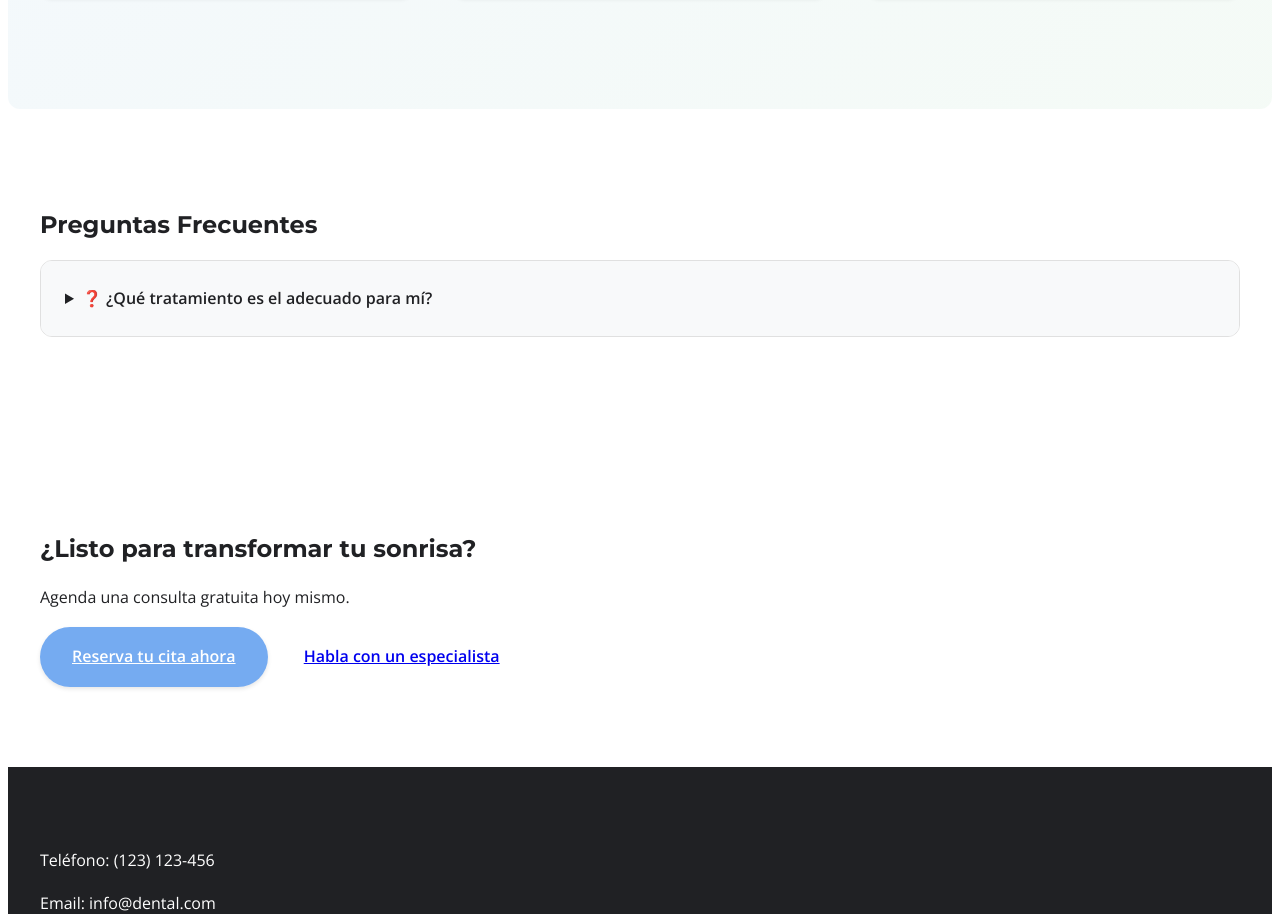
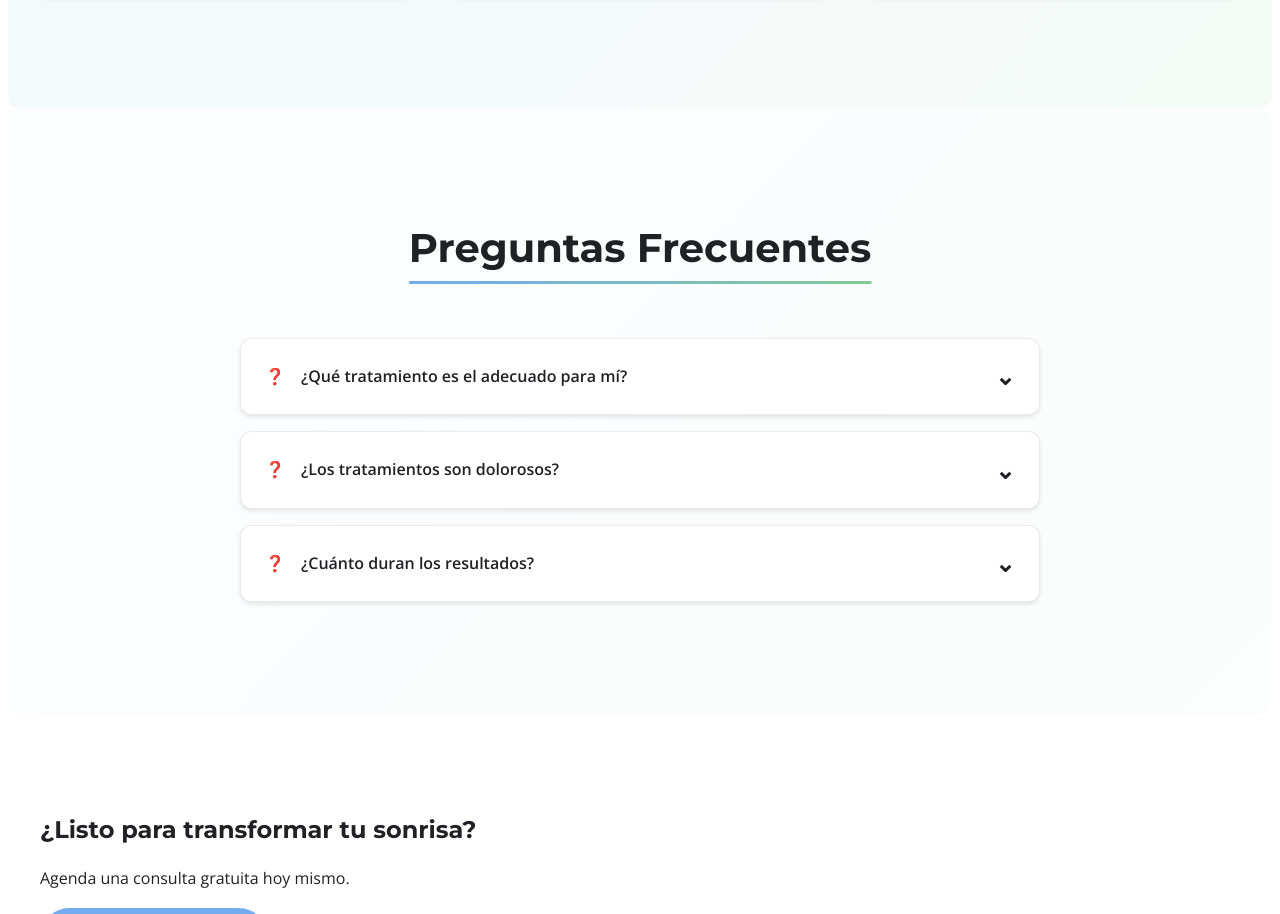
Before and after one commit to sandovaldavid/Odontologia-Estetica, a plain HTML site: page index.html in a window 1280 px wide. Shown: the part 2831-3745 px from the top of the page. Drawn offline with nearby package versions, Linux system fonts and the light colour scheme.

Commit message:
💄 Enhance FAQ section with new questions, improved styling, and animations for better user experience

```diff
--- a/index.html
+++ b/index.html
@@ -144,9 +144,34 @@
             <h2>Preguntas Frecuentes</h2>
             <div class="faq-container">
                 <details class="faq-item">
-                    <summary class="faq-question">❓ ¿Qué tratamiento es el adecuado para mí?</summary>
-                    <p class="faq-answer">En una consulta personalizada evaluaremos tu caso y te recomendaremos el mejor
-                        tratamiento.</p>
+                    <summary class="faq-question">
+                        <span class="faq-icon">❓</span>
+                        ¿Qué tratamiento es el adecuado para mí?
+                    </summary>
+                    <p class="faq-answer">
+                        En una consulta personalizada evaluaremos tu caso y te recomendaremos el mejor tratamiento.
+                    </p>
+                </details>
+                <!-- Add more FAQ items -->
+                <details class="faq-item">
+                    <summary class="faq-question">
+                        <span class="faq-icon">❓</span>
+                        ¿Los tratamientos son dolorosos?
+                    </summary>
+                    <p class="faq-answer">
+                        Utilizamos técnicas modernas y minimamente invasivas para garantizar tu comodidad durante el
+                        tratamiento.
+                    </p>
+                </details>
+                <details class="faq-item">
+                    <summary class="faq-question">
+                        <span class="faq-icon">❓</span>
+                        ¿Cuánto duran los resultados?
+                    </summary>
+                    <p class="faq-answer">
+                        Los resultados son duraderos y pueden mantenerse por años con el cuidado adecuado y las revisiones
+                        periódicas.
+                    </p>
                 </details>
             </div>
         </section>
--- a/styles/style.css
+++ b/styles/style.css
@@ -484,19 +484,101 @@ h6 {
     animation-delay: 0.4s;
 }
 
-/* FAQ Styling */
+/* FAQ Section Styles */
+#faq {
+    background: linear-gradient(135deg, rgba(26, 115, 232, 0.02), rgba(51, 168, 82, 0.02));
+    border-radius: var(--border-radius);
+}
+
+.faq-container {
+    max-width: 800px;
+    margin: 2rem auto;
+    padding: 0 1rem;
+}
+
 .faq-item {
-    border: 1px solid #e0e0e0;
+    background: var(--white);
+    border: 1px solid rgba(0, 0, 0, 0.08);
     border-radius: var(--border-radius);
     margin-bottom: 1rem;
-    overflow: hidden;
+    box-shadow: var(--shadow-sm);
+    transition: var(--transition);
+}
+
+.faq-item:hover {
+    transform: translateY(-2px);
+    box-shadow: var(--shadow-md);
 }
 
 .faq-question {
     padding: 1.5rem;
-    background: var(--background-light);
     cursor: pointer;
     font-weight: 600;
+    display: flex;
+    align-items: center;
+    gap: 1rem;
+    position: relative;
+    color: var(--text-primary);
+}
+
+.faq-question::after {
+    content: '⌄';
+    position: absolute;
+    right: 1.5rem;
+    transition: transform 0.3s ease;
+    font-size: 1.5rem;
+}
+
+details[open] .faq-question::after {
+    transform: rotate(180deg);
+}
+
+.faq-question::-webkit-details-marker {
+    display: none;
+}
+
+.faq-answer {
+    padding: 0 1.5rem 1.5rem;
+    color: var(--text-secondary);
+    line-height: 1.6;
+    transform: translateY(-0.5rem);
+    opacity: 0;
+    animation: slideDown 0.3s ease forwards;
+}
+
+/* FAQ Animations */
+@keyframes slideDown {
+    from {
+        opacity: 0;
+        transform: translateY(-0.5rem);
+    }
+
+    to {
+        opacity: 1;
+        transform: translateY(0);
+    }
+}
+
+/* FAQ Section Title */
+#faq h2 {
+    text-align: center;
+    font-size: clamp(2rem, 4vw, 2.5rem);
+    margin-bottom: 2rem;
+    position: relative;
+    display: inline-block;
+    left: 50%;
+    transform: translateX(-50%);
+}
+
+#faq h2::after {
+    content: '';
+    position: absolute;
+    bottom: -10px;
+    left: 0;
+    right: 0;
+    height: 3px;
+    background: linear-gradient(135deg, var(--primary-color), var(--secondary-color));
+    border-radius: 50px;
 }
 
 /* Footer */
@@ -697,4 +779,18 @@ h6 {
     .benefit-card span {
         font-size: 3rem;
         }
+
+    .faq-container {
+        margin: 1rem auto;
+    }
+
+    .faq-question {
+        padding: 1.25rem;
+        font-size: 0.95rem;
+    }
+
+    .faq-answer {
+        padding: 0 1.25rem 1.25rem;
+        font-size: 0.9rem;
+    }
 }
```
